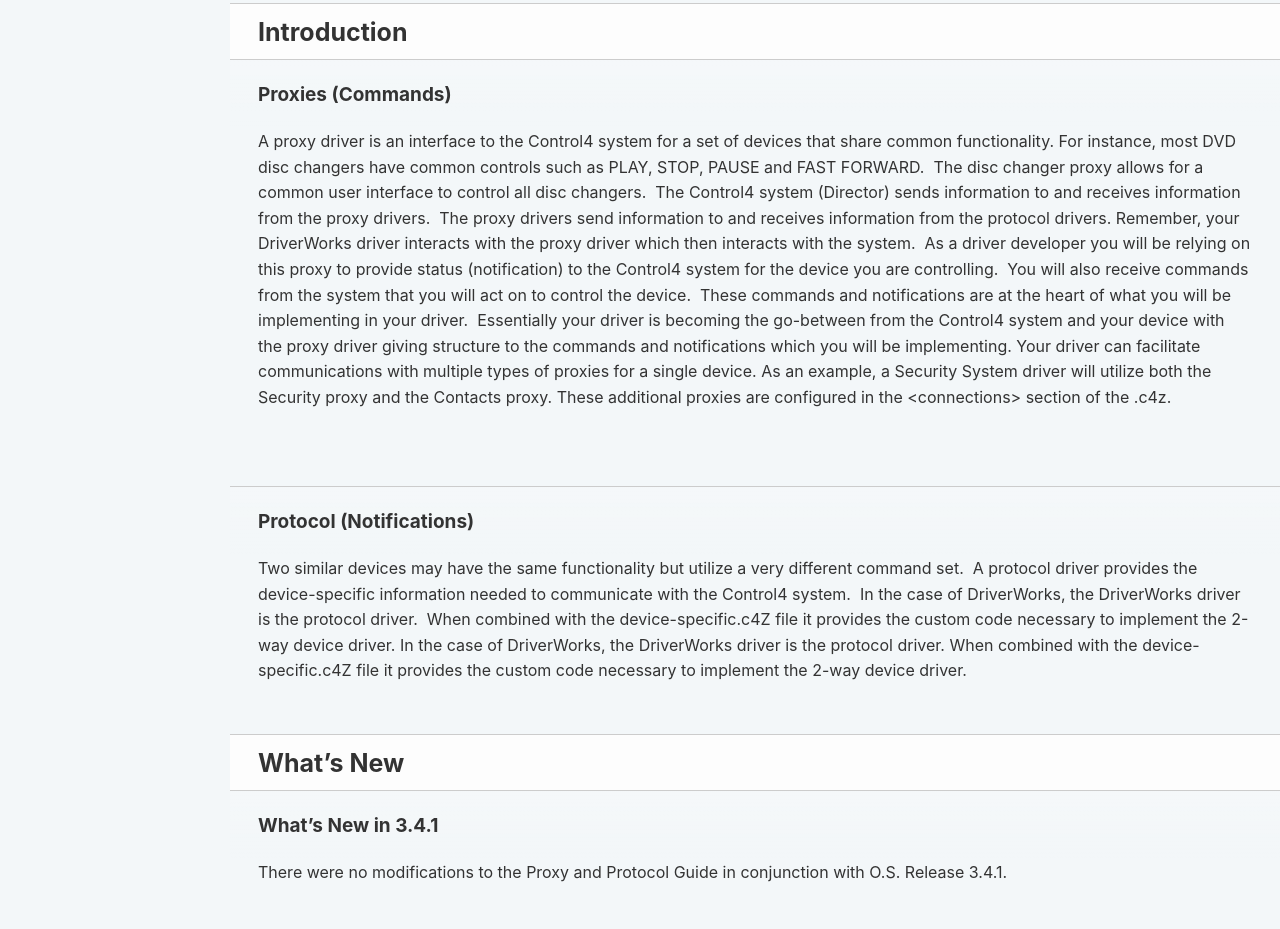
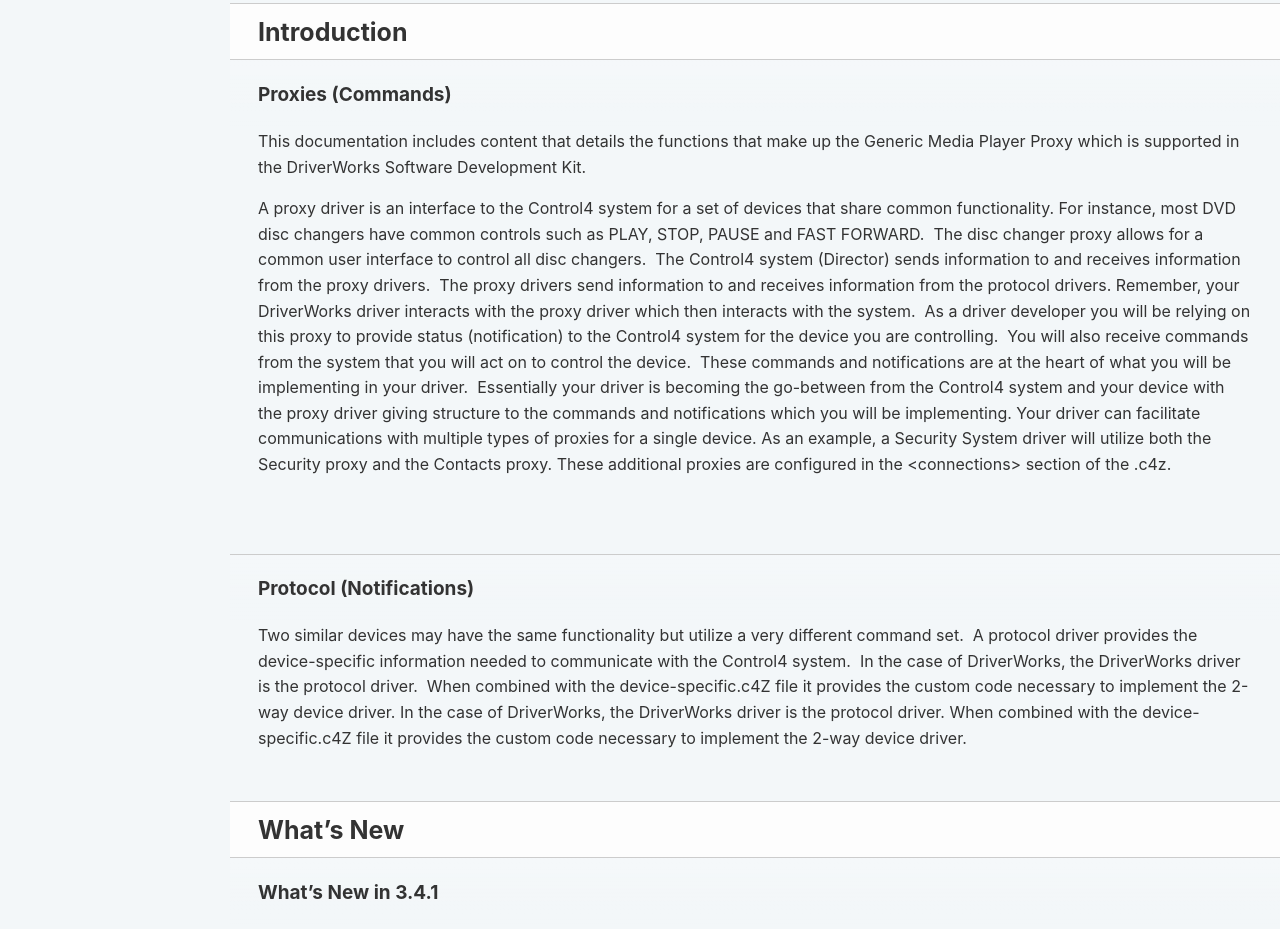
Before and after one commit to snap-one/docs-driverworks-proxyprotocol-genericmedia, a plain HTML site: page index.html in a window 1280 px wide. Shown: the part 1413-2342 px from the top of the page. Drawn offline with Linux system fonts and the light colour scheme.

Commit message:
Deploying to gh-pages from @ snap-one/docs-driverworks-proxyprotocol-genericmedia@feaef6c695736ac16f25f1dc6d32f4eead5ce831 🚀

```diff
--- a/index.html
+++ b/index.html
@@ -601,6 +601,8 @@
 <h1 id='introduction'>Introduction</h1>
 
 <h2 id='introduction-proxies-commands'>Proxies (Commands)</h2>
+
+<p>This documentation includes content that details the functions that make up the Generic Media Player Proxy which is supported in the DriverWorks Software Development Kit.</p>
 
 <p>A proxy driver is an interface to the Control4 system for a set of devices that share common functionality. For instance, most DVD disc changers have common controls such as PLAY, STOP, PAUSE and FAST FORWARD.  The disc changer proxy allows for a common user interface to control all disc changers.  The Control4 system (Director) sends information to and receives information from the proxy drivers.  The proxy drivers send information to and receives information from the protocol drivers.
 Remember, your DriverWorks driver interacts with the proxy driver which then interacts with the system.  As a driver developer you will be relying on this proxy to provide status (notification) to the Control4 system for the device you are controlling.  You will also receive commands from the system that you will act on to control the device.  These commands and notifications are at the heart of what you will be implementing in your driver.  Essentially your driver is becoming the go-between from the Control4 system and your device with the proxy driver giving structure to the commands and notifications which you will be implementing.
```
